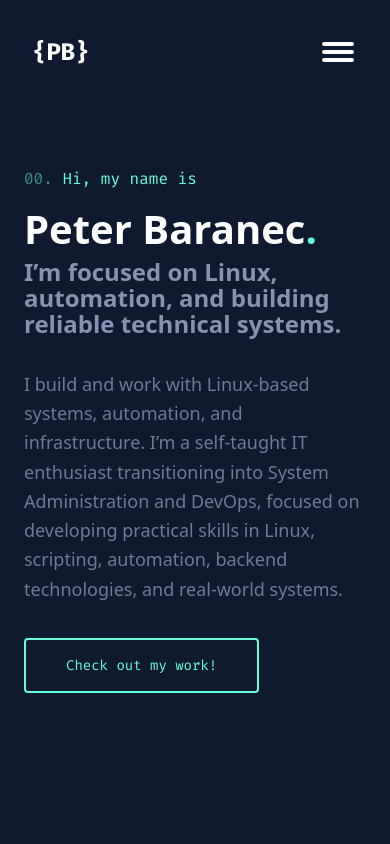
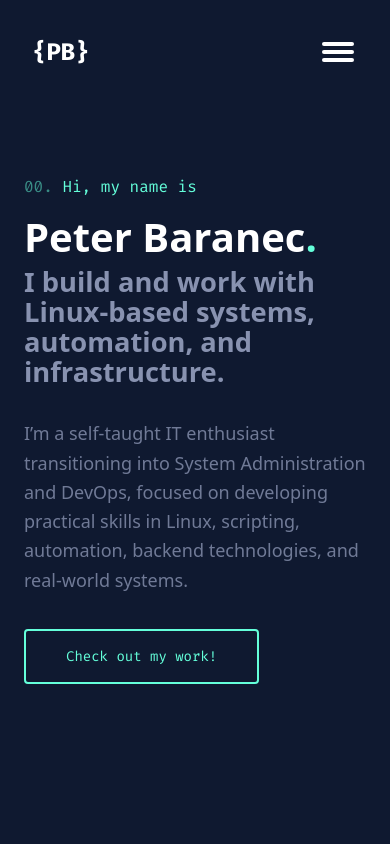
Before and after one commit to baranecp/my-portfolio, a Next.js app: page / in a window 390 px wide. Shown: the top 844 px of the page. Built offline with nearby package versions, Linux system fonts and the light colour scheme.

Commit message:
refactor: update HeroContent text for clarity and relevance

```diff
--- a/src/app/components/hero/HeroContent.tsx
+++ b/src/app/components/hero/HeroContent.tsx
@@ -20,14 +20,13 @@ export default function HeroContent() {
 
       <h2
         data-animate
-        className='text-[clamp(1.5rem,6vw,3rem)] font-bold leading-[1.1] text-[#8892b0]'>
-        I’m focused on Linux, automation, and building reliable technical systems.
+        className='text-[clamp(1.6rem,7vw,3rem)] font-bold leading-[1.1] text-[#8892b0]'>
+        I build and work with Linux-based systems, automation, and infrastructure.
       </h2>
 
       <p
         data-animate
         className='max-w-xl text-[#8892b0]/80 mt-8 text-lg md:text-xl leading-relaxed'>
-        I build and work with Linux-based systems, automation, and infrastructure.
         I’m a self-taught IT enthusiast transitioning into System Administration and DevOps, focused on developing practical skills in Linux, scripting, automation, backend technologies, and real-world systems.
       </p>
 
```
